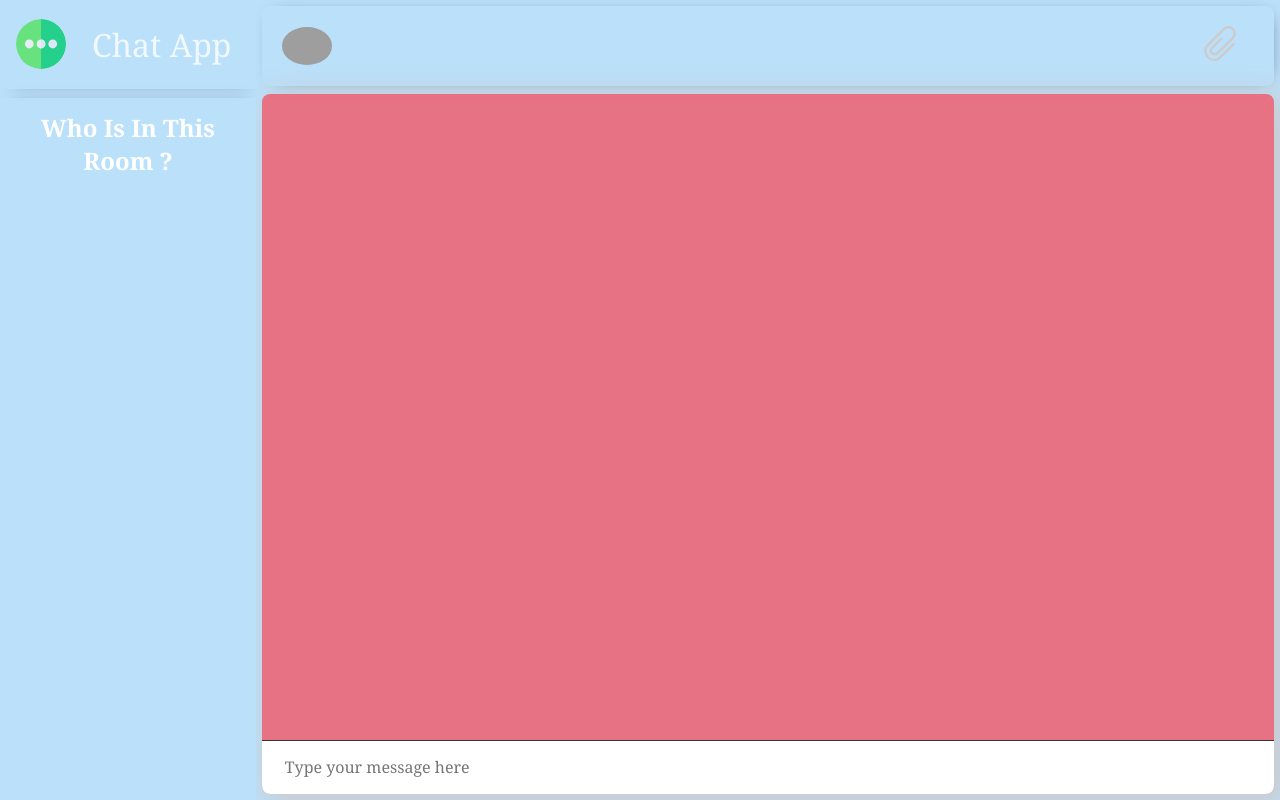
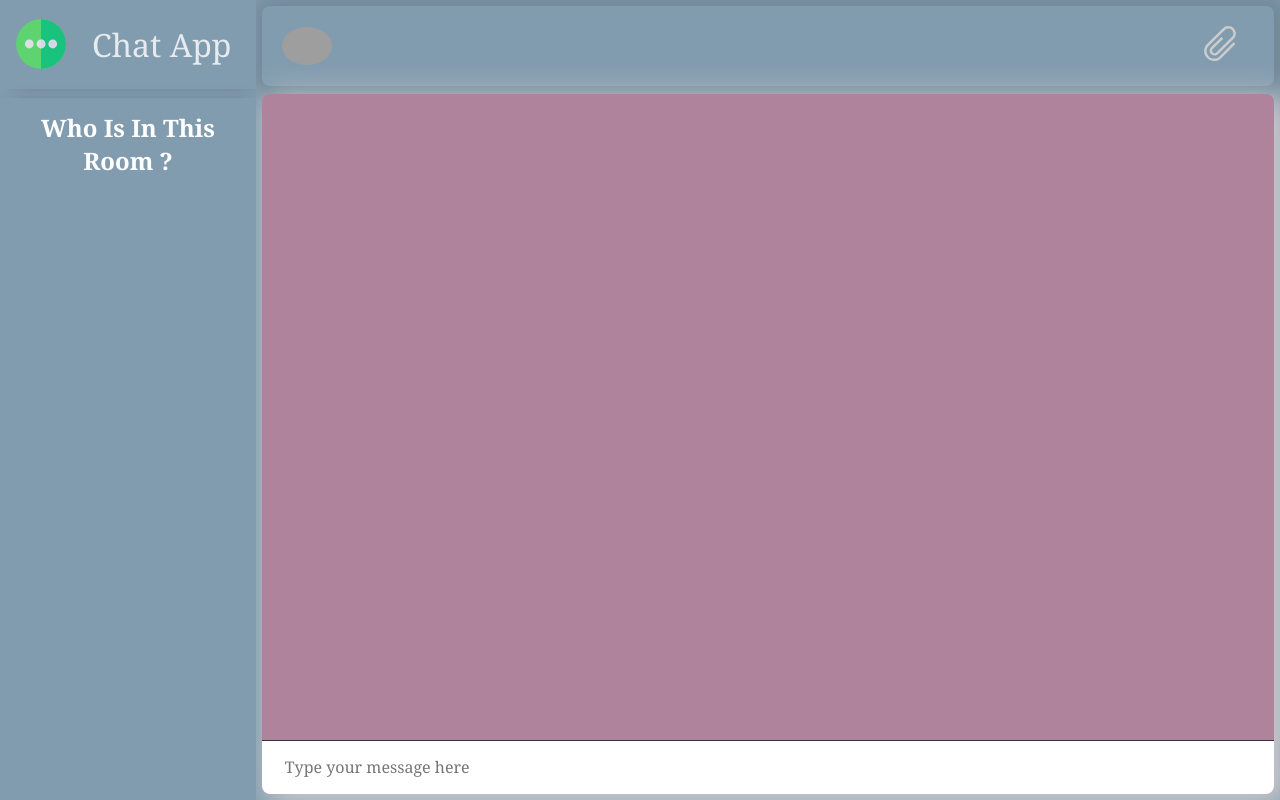
Before and after one commit to emreturgutce/advanced-chat-app, a website: page public/chat-page.html in a window 1280 px wide. Drawn offline with nearby package versions, Linux system fonts and the light colour scheme; no server answers; grey boxes are pictures that could not be loaded.

Commit message:
opacity of the homepage and background of the chat page have been changed

```diff
--- a/public/css/chat-page-styles.css
+++ b/public/css/chat-page-styles.css
@@ -8,7 +8,7 @@
 }
 
 body {
-  background-color: #bae0fa;
+  background-color: #829caf;
 }
 
 .container {
@@ -100,7 +100,7 @@ body {
 
 .room-info {
   margin-bottom: 0.5rem;
-  box-shadow: 3px 1px 17px -11px rgba(0, 0, 0, 0.75);
+  box-shadow: 3px 1px 17px 11px rgba(0, 0, 0, 0.12);
   border-radius: 8px;
   display: grid;
   padding: 0.4rem 1.2rem;
@@ -212,7 +212,7 @@ svg {
 /* End of animation*/
 .message-section {
   box-shadow: 3px 1px 17px -11px rgba(0, 0, 0, 0.75);
-  background-color: rgba(243, 87, 102, 0.8);
+  background-color: #AF839C;
   box-shadow: 9px 7px 31px 5px rgba(204, 202, 204, 1);
   display: grid;
   grid-template-rows: 12fr 1fr;
--- a/public/css/homepage-styles.css
+++ b/public/css/homepage-styles.css
@@ -37,7 +37,7 @@ body {
   width: 25%;
   height: 65%;
   padding: 2rem;
-  background: rgba(255, 255, 255, 0.8);
+  background: rgba(255, 255, 255, 0.92);
 }
 
 .container form {
@@ -50,7 +50,7 @@ body {
 
 .container form h1 {
   font-size: 32px;
-  color: #707070;
+  color: #424242;
 }
 
 .row {
```
